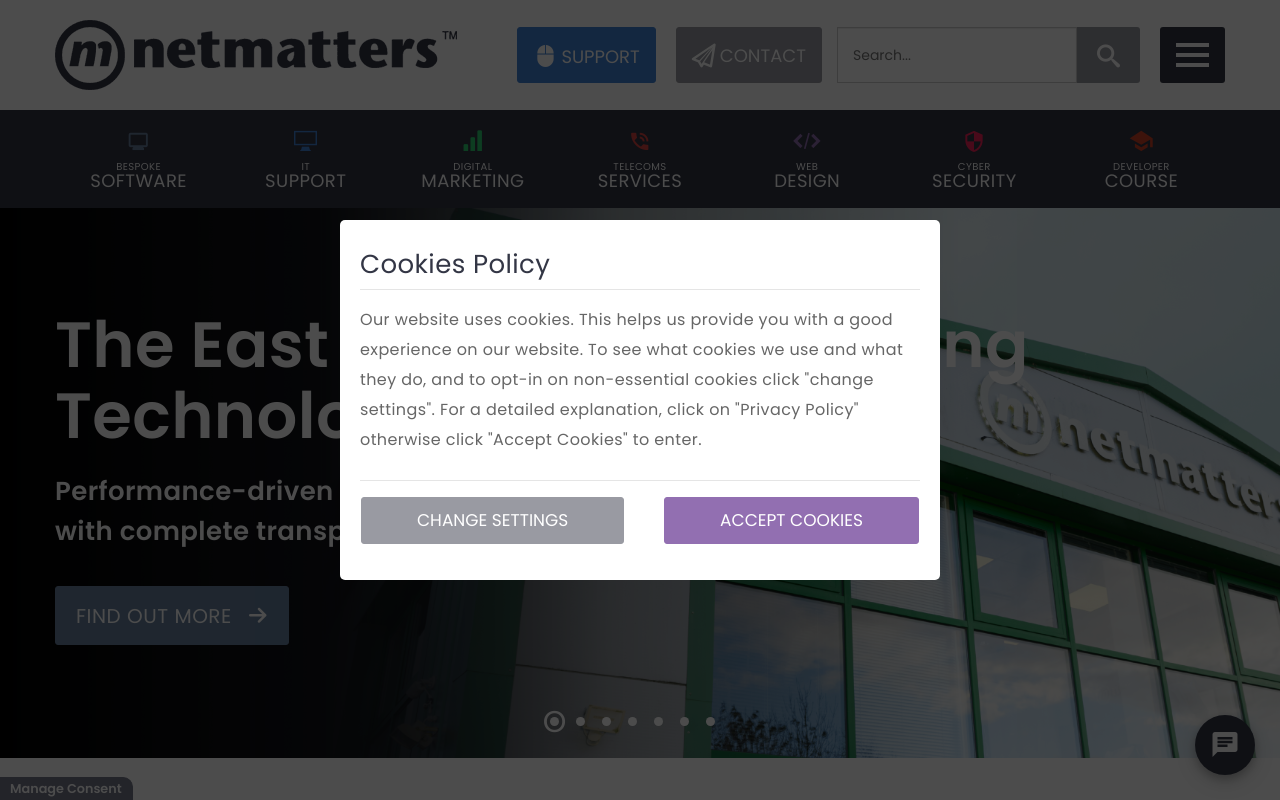
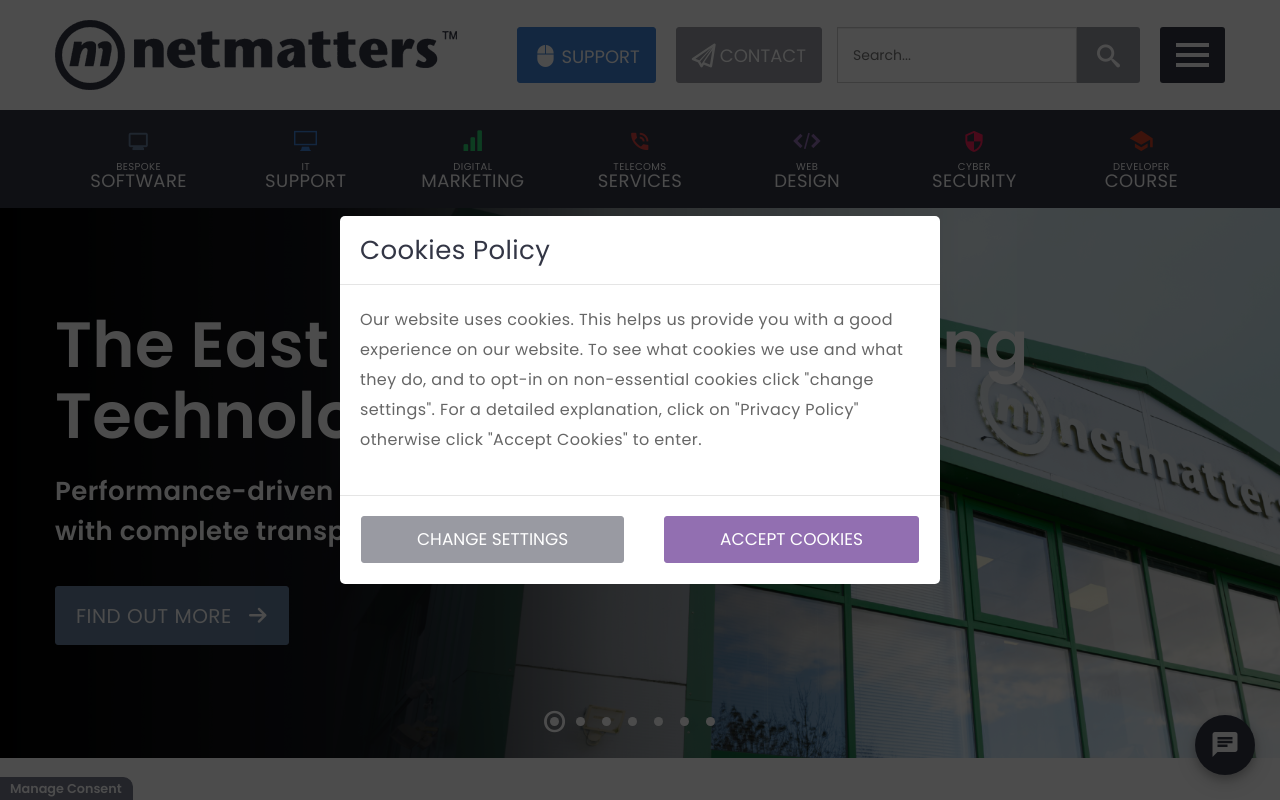
Before and after one commit to KingZxi/osman-netmatters-homepage-mirror, a PHP site: page / in a window 1280 px wide. Run offline with PHP 8.4, Linux system fonts and the light colour scheme; some web fonts are replaced.

Commit message:
Modified the way the cookies prompt displays, should appear more cleanly now

```diff
--- a/css/application.css
+++ b/css/application.css
@@ -1252,7 +1252,7 @@
 
 ------------------------------------------------------ */
 .cookies {
-  display: flex;
+  display: none;
   position: fixed;
   top: 0;
   bottom: 0;
@@ -1268,16 +1268,14 @@
   align-items: center;
   justify-content: center;
   -ms-flex-pack: center !important;
-  padding: 30px;
 }
 .cookies__container {
   max-width: 600px;
-  padding: 20px;
   border-radius: 5px;
   background-color: #fff;
 }
 .cookies__title {
-  padding: 10px 0px;
+  padding: 20px 20px;
   border-bottom: 1px solid #e5e5e5;
   color: #333645;
 }
@@ -1286,7 +1284,7 @@
   font-weight: 400;
 }
 .cookies__paragraph {
-  padding: 15px 0px;
+  padding: 20px 20px 30px 20px;
   border-bottom: 1px solid #e5e5e5;
   line-height: 1.875rem;
   color: #666;
@@ -1299,7 +1297,7 @@
   display: flex;
   flex-direction: column;
   gap: 25px;
-  padding: 15px 0px;
+  padding: 19px 20px 20px;
   flex: 1;
 }
 .cookies__buttons .btn-change {
@@ -1321,8 +1319,8 @@
   }
 }
 
-.cookies-hide {
-  display: none;
+.cookies-show {
+  display: flex;
 }
 
 /* -----------------------------------------------------
--- a/js/cookies.js
+++ b/js/cookies.js
@@ -1,13 +1,12 @@
 const accept = document.querySelector(".btn-accept");
 const cookies = document.querySelector(".cookies");
 
-
 accept.addEventListener("click", () => {
-  cookies.classList.toggle("cookies-hide");
+  cookies.classList.toggle("cookies-show");
   document.cookie = "cookies=true";
 });
 
 //Checking to see if user has accepted cookies before
-if (document.cookie.includes("cookies=true")) {
-  cookies.classList.toggle("cookies-hide");
+if (!document.cookie.includes("cookies=true")) {
+  cookies.classList.toggle("cookies-show");
 }
--- a/scss/modules/_cookies.scss
+++ b/scss/modules/_cookies.scss
@@ -5,7 +5,7 @@
 ------------------------------------------------------ */
 
 .cookies {
-  display: flex;
+  display: none;
   position: fixed;
   top: 0;
   bottom: 0;
@@ -21,17 +21,17 @@
   align-items: center;
   justify-content: center;
   -ms-flex-pack: center !important;
-  padding: 30px;
 
   @include s-e("container") {
     max-width: 600px;
-    padding: 20px;
+    // padding: 20px;
     border-radius: 5px;
     background-color: $white;
   }
 
   @include s-e("title") {
-    padding: 10px 0px;
+    //padding: 10px 0px 25px 0px;
+    padding: 20px 20px;
     border-bottom: 1px solid #e5e5e5;
     color: $tuna;
     h3 {
@@ -41,7 +41,8 @@
   }
 
   @include s-e("paragraph") {
-    padding: 15px 0px;
+    //padding: 15px 0px 30px 0px;
+    padding: 20px 20px 30px 20px;
     border-bottom: 1px solid #e5e5e5;
     line-height: 1.875rem;
     color: #666;
@@ -57,7 +58,8 @@
     display: flex;
     flex-direction: column;
     gap: 25px;
-    padding: 15px 0px;
+    //padding: 15px 0px 0px 0px;
+    padding: 19px 20px 20px;
     flex: 1;
 
     .btn-change {
@@ -82,6 +84,6 @@
   }
 }
 
-.cookies-hide {
-  display: none;
+.cookies-show {
+  display: flex;
 }
```
Also changed, not shown: 1 other file.
